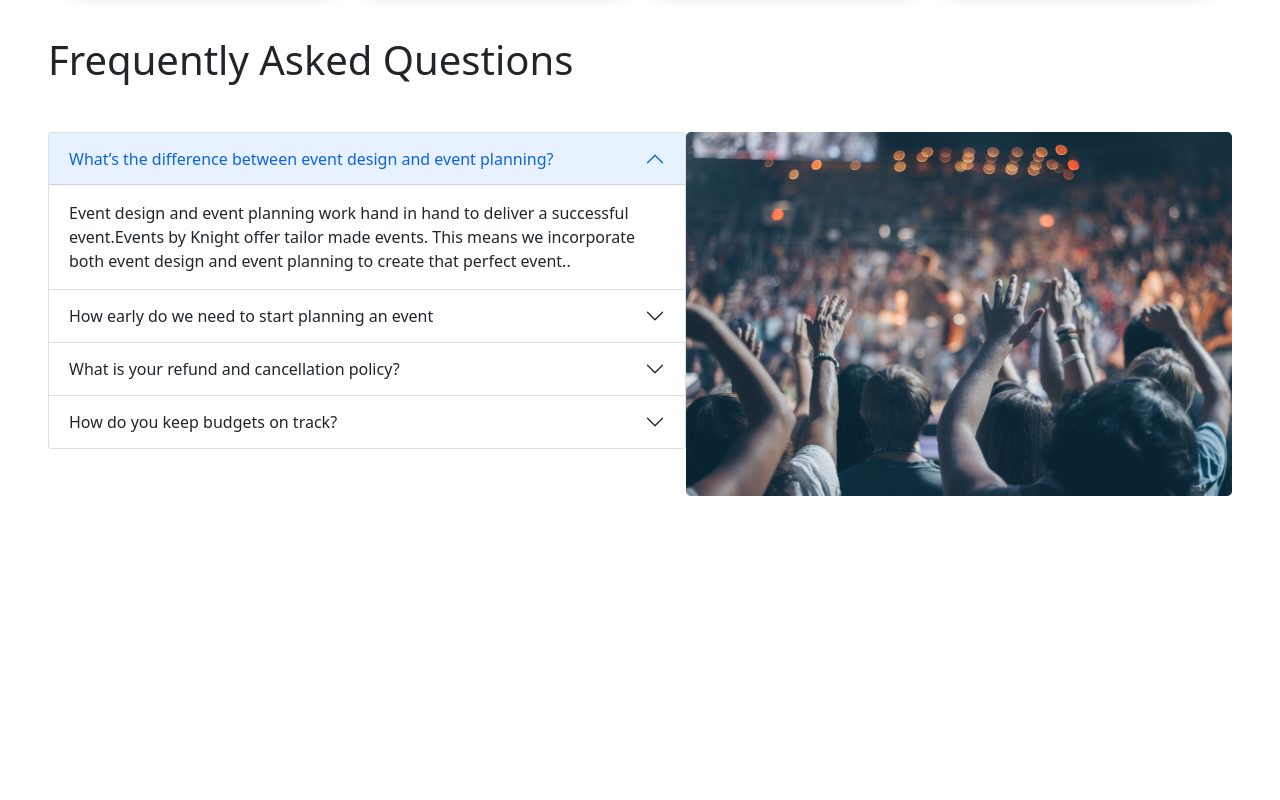
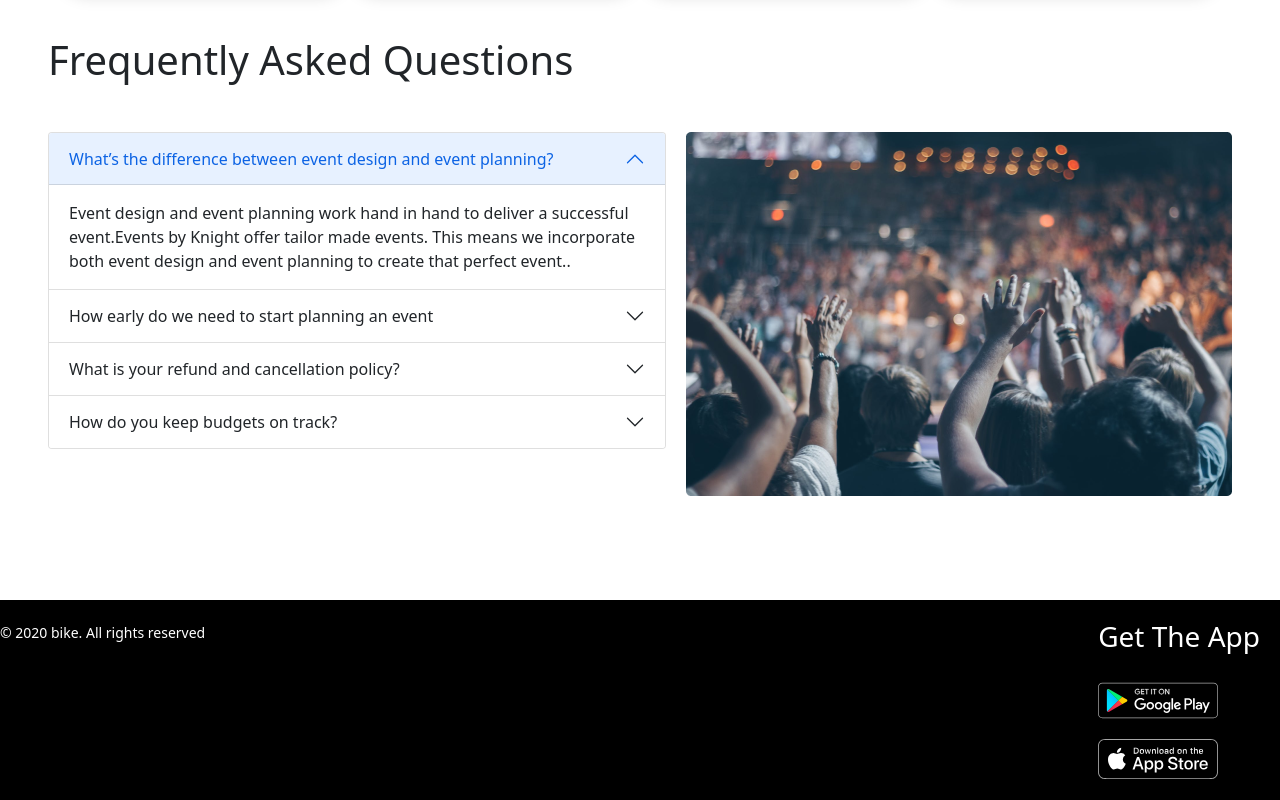
Before and after one commit to nabanichowdhury/conventional-center-bootstrap, a plain HTML site: page index.html in a window 1280 px wide. Shown: the part 1799-2599 px from the top of the page. Before the commit the page ends 2343 px from the top, so only its background shows below. Drawn offline with nearby package versions, Linux system fonts and the light colour scheme.

Commit message:
fifthcommit

```diff
--- a/index.html
+++ b/index.html
@@ -66,7 +66,8 @@
                             </div>
                         </div>
                         <div class="carousel-item">
-                            <img src="images/banner.png" class="d-block w-100" alt="...">
+                            <img style="width: 1440px;height: 500px;" src="images/banner-2.jpg" class="d-block w-100"
+                                alt="...">
                             <div class="carousel-caption d-none d-md-block">
                                 <h5>Second slide label</h5>
                                 <p>Some representative placeholder content for the second slide.</p>
@@ -74,7 +75,8 @@
                             </div>
                         </div>
                         <div class="carousel-item">
-                            <img src="images/banner.png" class="d-block w-100" alt="...">
+                            <img style="width: 1440px;height: 500px;" src="images/banner-3.jpg" class="d-block w-100"
+                                alt="...">
                             <div class="carousel-caption d-none d-md-block">
                                 <h5>Third slide label</h5>
                                 <p>Some representative placeholder content for the third slide.</p>
@@ -330,6 +332,17 @@
             </section>
 
         </main>
+        <footer>
+            <div class="footerflex">
+                <div><span><small>© 2020 bike. All rights reserved</small></span></div>
+                <div>
+                    <h3>Get The App</h3>
+                    <a href="https://play.google.com/store/apps"> <img width="120px" height="300px"
+                            style="height: 77px;" src="icons/google-play-badge.svg" alt=""></a><br>
+                    <a href="https://www.apple.com/app-store/"><img src="icons/apple-app-store-badge.svg" alt=""></a>
+                </div>
+            </div>
+        </footer>
     </section>
 
 
--- a/style.css
+++ b/style.css
@@ -40,5 +40,16 @@
 }
 .questionimage{
     width: 546px;
-height: 364px;
+height: 318px;
+margin-left: 20px;
 }
+.footerflex{
+    display: flex;
+    justify-content: space-between;
+    background-color: black;
+    color: white;
+    height: 200px;
+    padding-top: 20px;
+    padding-right: 20px;
+    margin-top: 150px;
+}
```
Also changed, not shown: icons/apple-app-store-badge.svg (added), icons/google-play-badge.png (added), icons/google-play-badge.svg (added), images/banner-2.jpg (added), images/banner-21.jpg (added), images/wedding.jpg (deleted), images/wedding.png (deleted), 2 other files.
